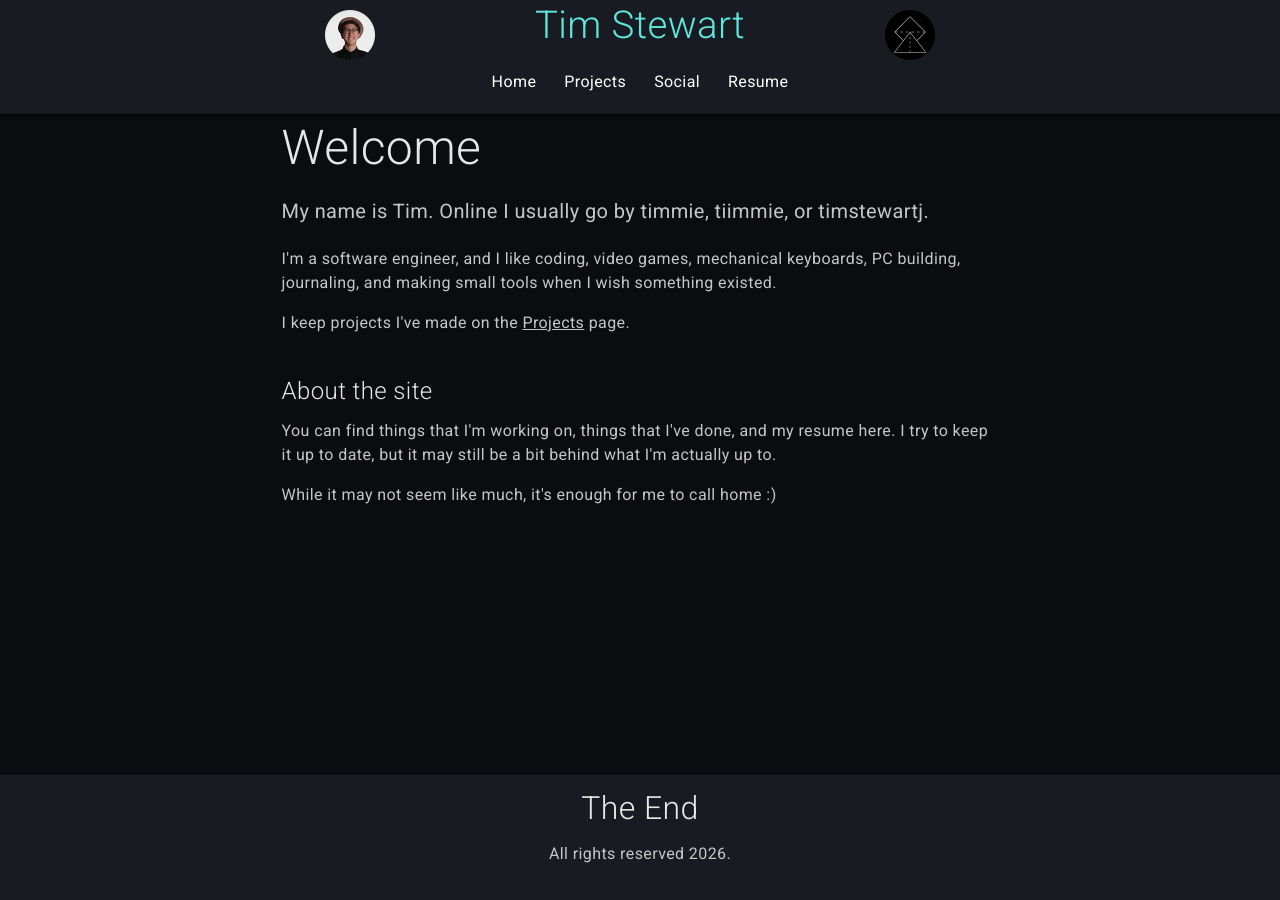
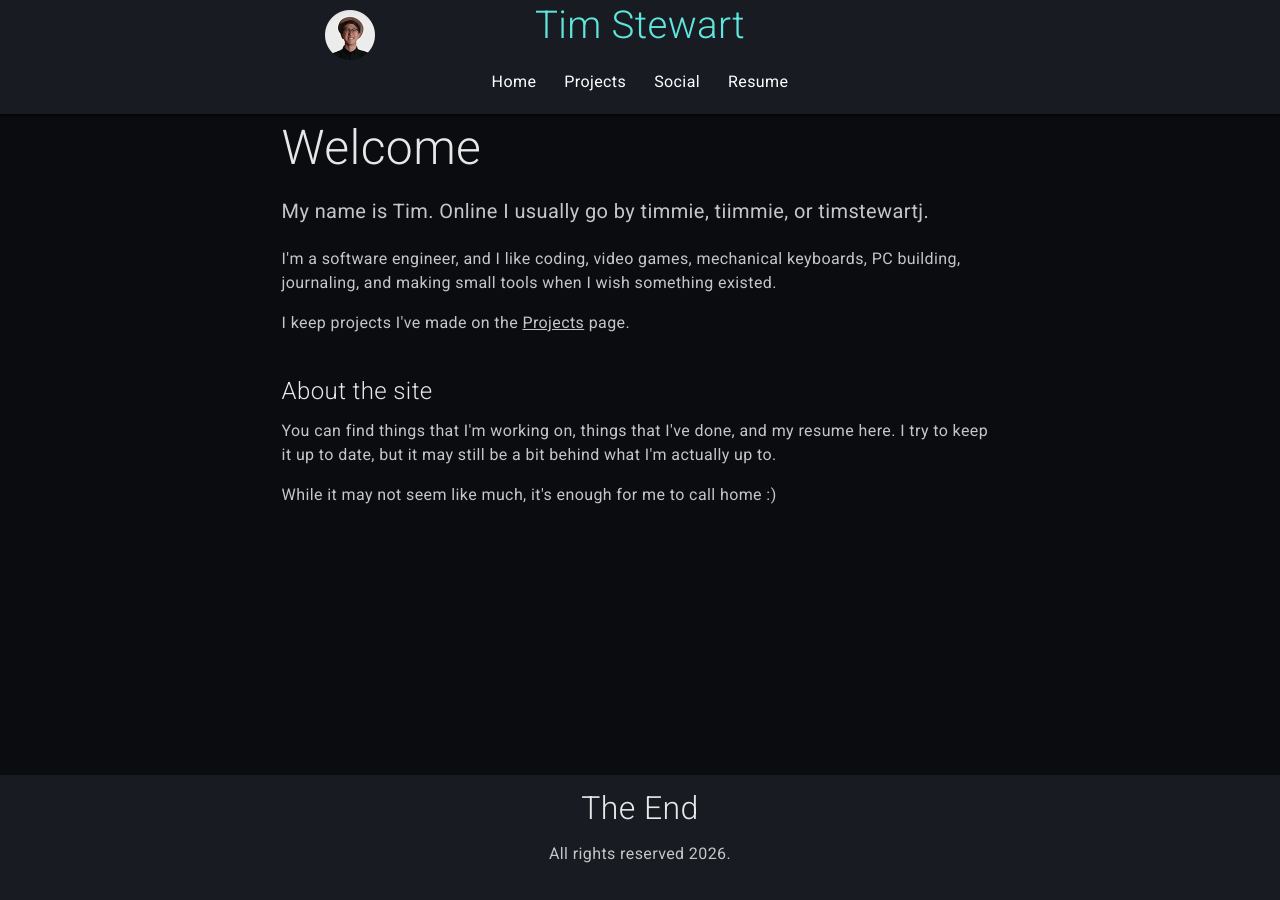
Before and after one commit to TimStewartJ/personal-site, a Jekyll site: the page built from index.html, in a window 1280 px wide. Built offline with Jekyll 4.4.1, drawn with Linux system fonts in a browser that asks for light colours.

Commit message:
Remove duplicate header logo
Co-authored-by: Copilot <223556219+Copilot@users.noreply.github.com>

```diff
--- a/_layouts/default.html
+++ b/_layouts/default.html
@@ -23,7 +23,7 @@ The fixed header
 
       <div class="headerholder">
         <div class="header">
-          <img src="{{ "/assets/images/OffProf.png" | relative_url }}" id="headimg" alt="" aria-hidden="true" /><img src="{{ "/assets/images/Logo.png" | relative_url }}" id="logoimg" alt="" aria-hidden="true" />
+          <img src="{{ "/assets/images/OffProf.png" | relative_url }}" id="headimg" alt="" aria-hidden="true" />
           <div id="headtitle">
             <h1><a href="{{ "/" | relative_url }}">Tim Stewart</a></h1>
           </div>
--- a/assets/css/header.css
+++ b/assets/css/header.css
@@ -59,14 +59,3 @@
 	transform: translate(-325px);
 	box-sizing: border-box;
 }
-
-#logoimg {
-	position: absolute;
-	width: auto;
-	height: 70px;
-	vertical-align: middle;
-	padding: 10px;
-	left: 50%;
-	transform: translate(235px);
-	box-sizing: border-box;
-}
--- a/assets/css/responsive.css
+++ b/assets/css/responsive.css
@@ -43,18 +43,6 @@ body {
 	padding: 7px;
 	left: 0.75em;
 	top: 0.25em;
-	transform: none;
-}
-
-#logoimg {
-	position: absolute;
-	width: auto;
-	height: 33px;
-	vertical-align: middle;
-	padding: 7px;
-	right: 0.75em;
-	top: 0.25em;
-	left: auto;
 	transform: none;
 }
 
```
